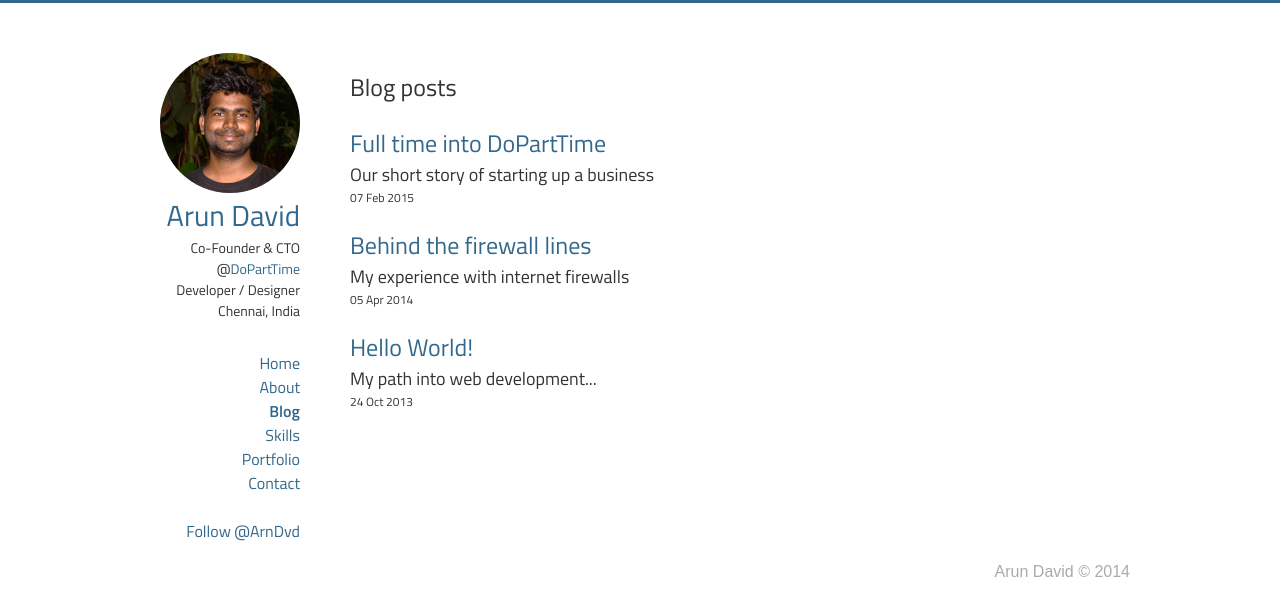
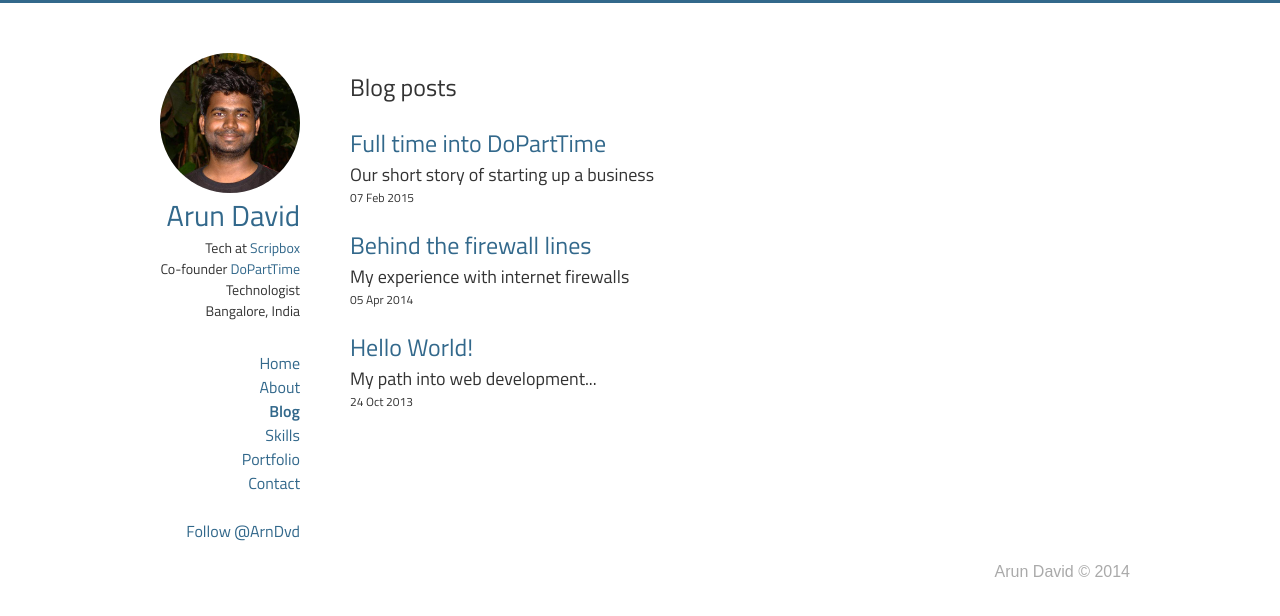
Before and after one commit to arunmdavid/blog, a Jekyll site: the page built from index.html, in a window 1280 px wide. Shown: the top 616 px of the page. Built offline with Jekyll 4.4.1, drawn with Linux system fonts in a browser that asks for light colours; Markdown is read by kramdown in place of the engine named in the settings; the list of posts is cut into pages by our own code; comment, search, counter and statistics services are not loaded.

Commit message:
Update blog.html

```diff
--- a/_layouts/blog.html
+++ b/_layouts/blog.html
@@ -33,8 +33,9 @@
                         </div>
                         <a href='{{ site.site_base }}' class='header-text'>Arun David</a>
                             <div class='desc'>
-                                Co-Founder & CTO @<a href='http://www.doparttime.com' target='_blank'>DoPartTime</a>
-                                <br/>Developer / Designer<br/> Chennai, India
+                                Tech at <a href="https://scripbox.com" target="_blank">Scripbox</a>
+                                <br/>Co-founder <a href="http://www.doparttime.com" target="_blank">DoPartTime</a>
+                                <br/>Technologist<br/> Bangalore, India
                             </div>
                     </header>
                     <nav>
```
